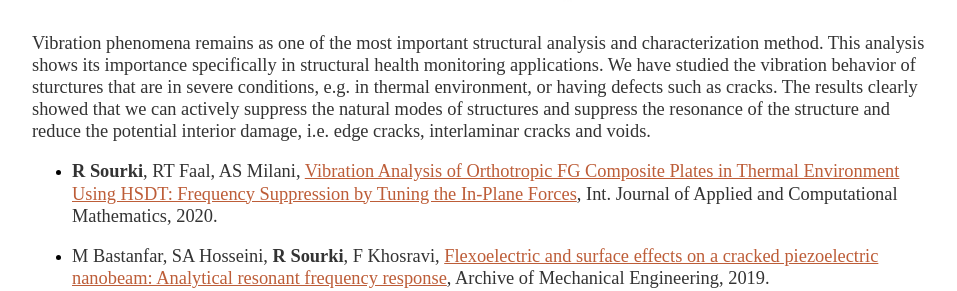
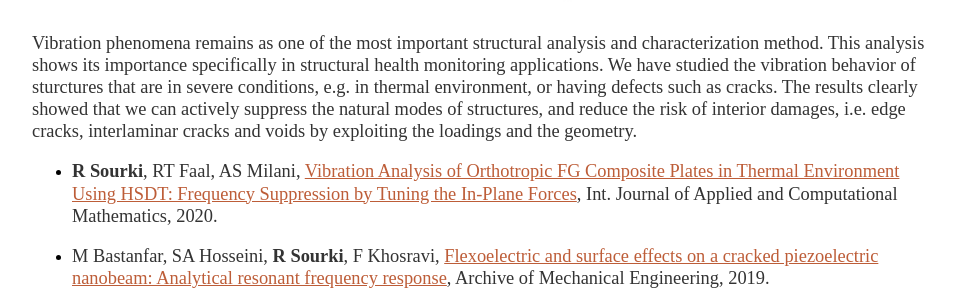
Before and after one commit to rsourki/rsourki.github.io, a Jekyll site: the page built from research/index.html, in a window 1280 px wide and 900 px high, scrolled down 2485 px. Shown: the part 227-518 px from the top of the window, without its empty margins (160-1117 px from the left). Built offline with Jekyll 4.4.1, drawn with Linux system fonts in a browser that asks for light colours.

Commit message:
Update index.html

```diff
--- a/research/index.html
+++ b/research/index.html
@@ -61,7 +61,7 @@ title: Research - Reza Sourki Webpage
  	class = "responsive-img"/>
 	<p>Vibration phenomena remains as one of the most important structural analysis and characterization method. This analysis shows its importance specifically in structural health monitoring applications.
 	We have studied the vibration behavior of sturctures that are in severe conditions, e.g. in thermal environment, or having defects such as cracks.
-	The results clearly showed that we can actively suppress the natural modes of structures and suppress the resonance of the structure and reduce the potential interior damage, i.e. edge cracks, interlaminar cracks and voids.</p>
+	The results clearly showed that we can actively suppress the natural modes of structures, and reduce the risk of interior damages, i.e. edge cracks, interlaminar cracks and voids by exploiting the loadings and the geometry.</p>
 	<ul>
 	<li><p><b>R Sourki</b>, RT Faal, AS Milani, <a href = "https://link.springer.com/article/10.1007/s40819-020-00806-5">Vibration Analysis of Orthotropic FG Composite Plates in Thermal Environment Using HSDT: Frequency Suppression by Tuning the In-Plane Forces</a>,
   	Int. Journal of Applied and Computational Mathematics, 2020.</p></li>
```
